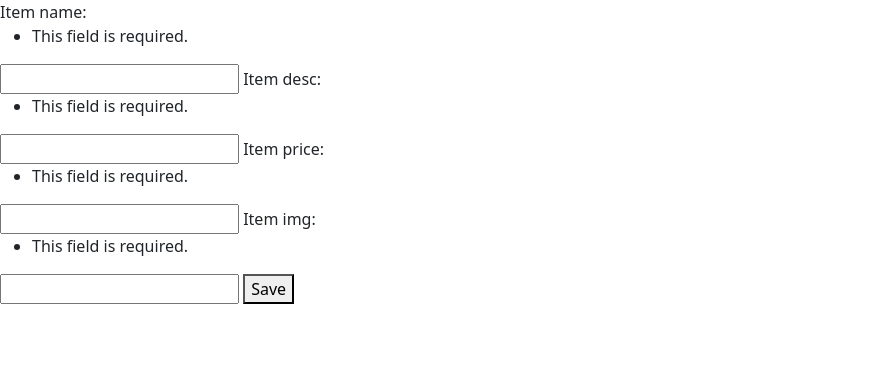
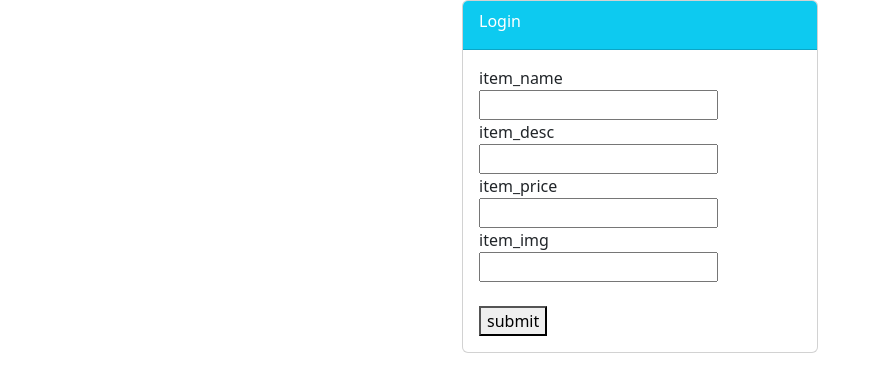
Before and after one commit to Pradeep92hv/udemy, a Django app: page /food/add/ in a window 1280 px wide. Shown: the part 56-448 px from the top of the page, without its empty margins (0-881 px from the left). Run offline with Django 4.2, Linux system fonts and the light colour scheme.

Commit message:
completed 1

```diff
--- a/food/models.py
+++ b/food/models.py
@@ -1,4 +1,7 @@
 from django.db import models
+from django.contrib.auth.models import User
+
+
 
 # Create your models here.
 
@@ -9,7 +12,7 @@
 
     def __str__(self):
         return self.item_name
-
+    user_name=models.ForeignKey(User,on_delete=models.CASCADE,default=1)
     item_name=models.CharField(max_length=200)
     item_desc=models.CharField(max_length=200)
     item_price=models.IntegerField()
--- a/food/templates/food/index.html
+++ b/food/templates/food/index.html
@@ -6,15 +6,17 @@
 
     <div class="row mb-3">
         <div class="col-md-3 offset-md-1">
-            <img class="card" src="{{ i.item_img }}" alt="Coming Soon" style="height: 100px;">
+            <img class="card" src="{{ i.item_img }}" alt="Coming Soon" style="height: 200px; width: 400px;">
+
 
 
         </div>
 
-        <div class="col-md-4 offset-md-1">
+        <div class="col-md-4 offset-md-2">
           <h3>{{i.item_name}}</h3>
           <h5>{{i.item_desc}}</h5>
           <h6>{{i.item_price}}</h6>
+          <h6>{{i.user_name}}</h6>
         </div>
 
         <div class="col-md-2">
--- a/food/templates/food/item-form.html
+++ b/food/templates/food/item-form.html
@@ -1,11 +1,52 @@
 
-{% extends "food/base.html" %}
+
+{% extends 'food/base.html' %}
 
 {% block body %}
-<form method="POST">
-  {% csrf_token %}
-    {{ form }}
-  <button type="submit"> Save </button>
-</form>
 
-{% endblock%}
+<div class="container">
+    <div class="row">
+
+       <div class="col-md-4 offset-md-4">
+
+          <div class="card">
+
+             <div class="card-header text-white bg-info">
+
+                <div class="card-title">
+
+                    Login
+                </div>
+
+              </div>
+
+               <div class="card-body">
+
+                   <form method="POST">
+
+                       {% csrf_token %}
+                       {% comment %} {{form}} {% endcomment %}
+
+                         {% for field in form %}
+                            <div class="form-group">
+                                {{ field.name }}
+                                <br>
+                                {{ field }}
+
+                        {% endfor %}
+                        <br>
+                        <br>
+                      <button class="btn-info" type="submit">submit</button>
+
+                   </form>
+
+                 </div>
+
+            </div>
+
+         </div>
+
+    </div>
+
+</div>
+{% endblock %}
--- a/food/urls.py
+++ b/food/urls.py
@@ -7,6 +7,7 @@
 app_name='food'   # for namespace
 urlpatterns = [
   path('',views.index,name='index'),
+  # path('',views.IndexClassView.as_view(),name='index'),
 
    path('<int:id>/',views.detail,name='detail'),
    path('add/',views.create_item,name='create_item'),
--- a/food/views.py
+++ b/food/views.py
@@ -2,8 +2,10 @@
 
 # Create your views here.
 from django.http import HttpResponse     # import http
-from .models import Item    # import  class , i means= db
+from .models import Item    # import  class , i mean db
 from .forms import ItemForm
+
+# from django.views.generic.list import ListView
 
 def index(request):
     # return HttpResponse("hello")
@@ -12,6 +14,13 @@
         'item_list':item_list,
     }
     return render(request,'food/index.html',context)
+
+
+# class IndexClassView(ListView):
+#     model=Item
+#     template_name='food/index.html'
+#     context_object_name='item_list'
+
 
 
 def detail(request,id):
@@ -29,7 +38,14 @@
     form=ItemForm(request.POST)
 
     if form.is_valid():
-        form.save()
+        item = form.save(commit=False)
+        print(item)
+            # Set the user_name field to the currently logged-in user.
+        item.user_name = request.user
+
+            # Now, save the item with the user_name field set.
+        item.save()
+        print(item)
         return redirect('food:index')  #namespacing
 
     return render(request,'food/item-form.html',{'form':form})
--- a/users/apps.py
+++ b/users/apps.py
@@ -4,3 +4,6 @@
 class UsersConfig(AppConfig):
     default_auto_field = 'django.db.models.BigAutoField'
     name = 'users'
+
+    def ready(self):
+        import users.signals
--- a/users/views.py
+++ b/users/views.py
@@ -16,7 +16,7 @@
             username=form.cleaned_data.get('username')
             print(username)
             messages.success(request,f'welcome {username},your account is created')
-            return redirect('food:login')
+            return redirect('login')
     else:
         form=RegisterForm()
         print('hi')
```
Also changed, not shown: users/signals.py (added, +14 -0 lines), users/templates/users/login.html (+46 -5 lines), users/templates/users/register.html (+49 -5 lines), db.sqlite3, food/migrations/0005_item_user_name.py (added), users/migrations/0003_alter_profile_image.py (added).
